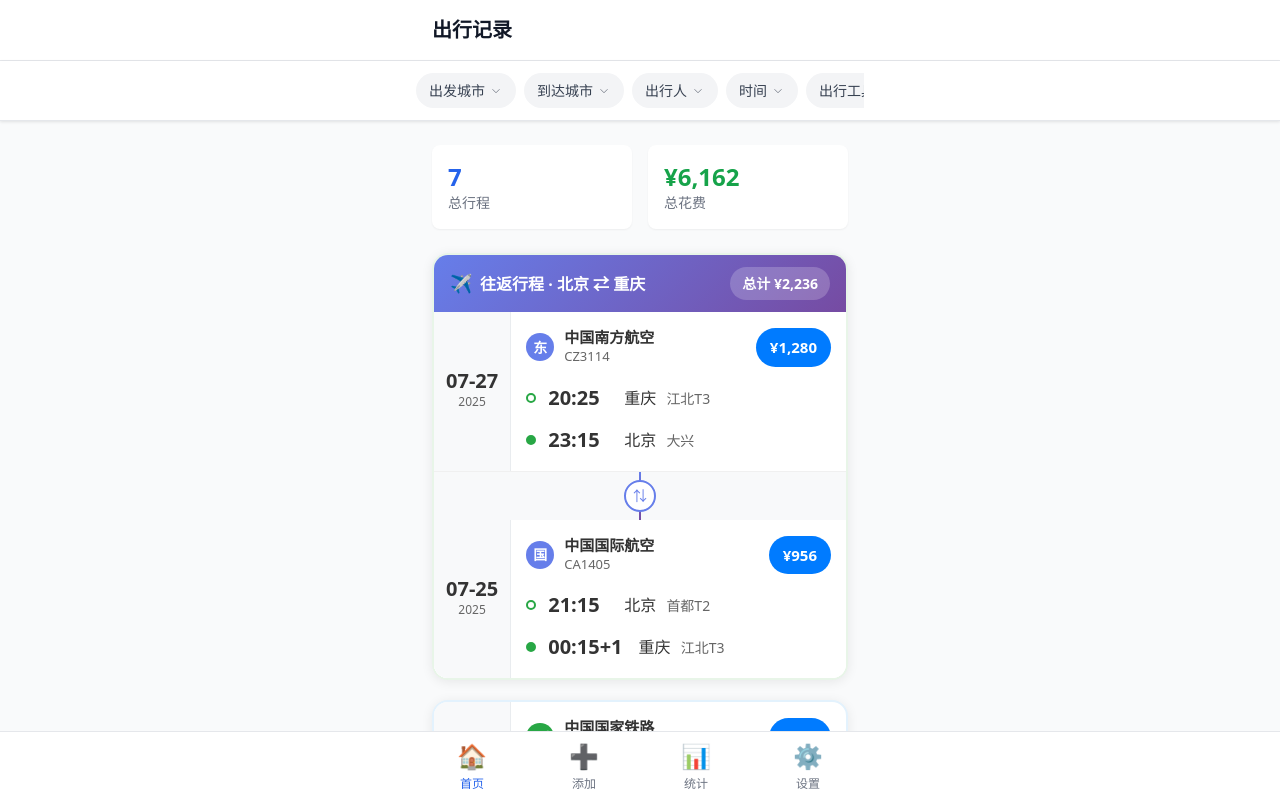
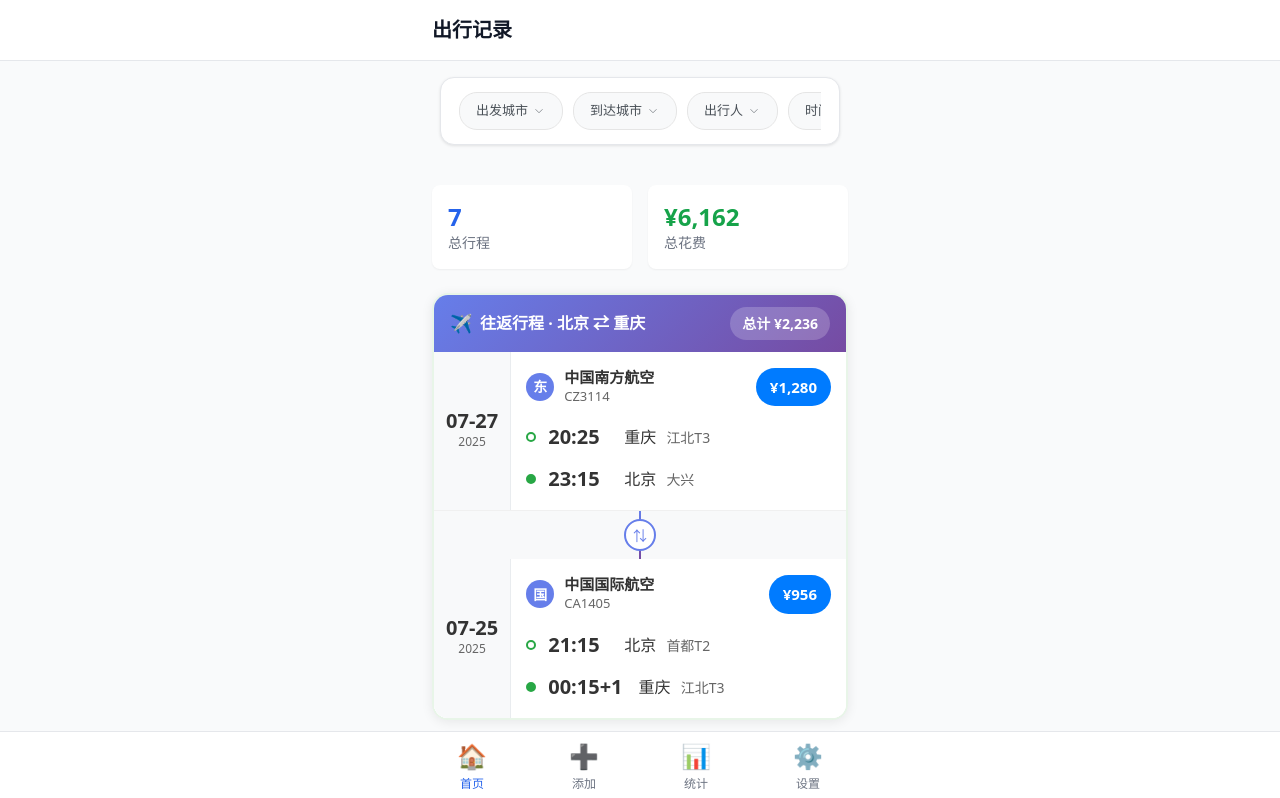
Before and after one commit to xiaoti12/simple_transport, a Vue app: page / in a window 1280 px wide. Shown: the top 798 px of the page. Built offline with nearby package versions, Linux system fonts and the light colour scheme.

Commit message:
优化PC样式

```diff
--- a/src/components/TripFilter.vue
+++ b/src/components/TripFilter.vue
@@ -395,13 +395,11 @@
 }
 
 .filter-bar {
-  background: white;
-  border-bottom: 1px solid #e5e7eb;
-  padding: 12px 16px;
+  background: #f9fafb;
+  padding: 14px 16px;
   position: sticky;
   top: 0;
   z-index: 101;
-  box-shadow: 0 1px 3px rgba(0, 0, 0, 0.1);
 }
 
 .filter-bar-content {
@@ -409,8 +407,13 @@
   margin: 0 auto;
   display: flex;
   align-items: center;
-  justify-content: space-between;
-  gap: 12px;
+  justify-content: flex-start;
+  gap: 8px;
+  padding: 12px 16px;
+  background: white;
+  border-radius: 12px;
+  box-shadow: 0 1px 3px rgba(0, 0, 0, 0.1);
+  border: 1px solid #e5e7eb;
 }
 
 .filter-items {
@@ -431,26 +434,29 @@
   display: flex;
   align-items: center;
   gap: 4px;
-  padding: 6px 12px;
-  background: #f3f4f6;
-  border-radius: 20px;
+  padding: 8px 14px;
+  background: #f8f9fa;
+  border-radius: 22px;
   cursor: pointer;
   white-space: nowrap;
-  font-size: 14px;
-  color: #374151;
+  font-size: 13px;
+  color: #495057;
   transition: all 0.2s ease;
-  border: 1px solid transparent;
+  border: 1px solid #e5e5e5;
   flex-shrink: 0;
+  font-weight: 500;
 }
 
 .filter-item:hover {
-  background: #e5e7eb;
+  background: #f0f0f0;
+  border-color: #d5d5d5;
 }
 
 .filter-item.active {
-  background: #dbeafe;
-  color: #1d4ed8;
-  border-color: #3b82f6;
+  background: #e3f2fd;
+  color: #1565c0;
+  border-color: #2196f3;
+  font-weight: 600;
 }
 
 .filter-label {
@@ -479,34 +485,40 @@
 }
 
 .reset-button {
-  padding: 6px 12px;
-  background: #ef4444;
+  padding: 8px 16px;
+  background: #dc3545;
   color: white;
   border: none;
-  border-radius: 16px;
+  border-radius: 20px;
   font-size: 12px;
-  font-weight: 500;
+  font-weight: 600;
   cursor: pointer;
-  transition: background 0.2s ease;
+  transition: all 0.2s ease;
   flex-shrink: 0;
+  box-shadow: 0 1px 3px rgba(220, 53, 69, 0.2);
+  margin-left: auto;
 }
 
 .reset-button:hover {
-  background: #dc2626;
+  background: #c82333;
+  transform: translateY(-1px);
+  box-shadow: 0 2px 6px rgba(220, 53, 69, 0.3);
 }
 
 .filter-panel {
   position: absolute;
-  top: 100%;
-  left: 0;
-  right: 0;
+  top: calc(100% + 8px);
+  left: 50%;
+  transform: translateX(-50%);
+  width: 100%;
+  max-width: 440px;
   background: white;
   border: 1px solid #e5e7eb;
-  border-top: none;
-  max-height: 400px;
+  max-height: 380px;
   overflow-y: auto;
   z-index: 102;
-  box-shadow: 0 4px 6px -1px rgba(0, 0, 0, 0.1);
+  box-shadow: 0 8px 20px rgba(0, 0, 0, 0.15);
+  border-radius: 12px;
 }
 
 .filter-options {
@@ -522,20 +534,21 @@
 
 .options-grid {
   display: grid;
-  grid-template-columns: repeat(auto-fill, minmax(120px, 1fr));
-  gap: 8px;
+  grid-template-columns: repeat(auto-fill, minmax(110px, 1fr));
+  gap: 10px;
 }
 
 .option-item {
   display: flex;
   align-items: center;
   gap: 8px;
-  padding: 8px 12px;
-  border: 1px solid #e5e7eb;
-  border-radius: 8px;
+  padding: 10px 12px;
+  border: 1px solid #e9ecef;
+  border-radius: 10px;
   cursor: pointer;
   transition: all 0.2s ease;
-  background: white;
+  background: #ffffff;
+  font-size: 13px;
 }
 
 .option-item:hover {
@@ -577,10 +590,79 @@
   z-index: 99;
 }
 
+/* PC端优化 */
+@media (min-width: 768px) {
+  .filter-bar {
+    padding: 16px 20px;
+  }
+
+  .filter-bar-content {
+    max-width: 400px;
+    gap: 12px;
+    padding: 14px 18px;
+    border-radius: 14px;
+  }
+
+  .filter-items {
+    gap: 10px;
+  }
+
+  .filter-item {
+    padding: 8px 16px;
+    font-size: 13px;
+    border-radius: 18px;
+    min-height: 34px;
+  }
+
+  .filter-item.active {
+    background: #e3f2fd;
+    color: #1565c0;
+    border-color: #2196f3;
+    font-weight: 600;
+  }
+
+  .filter-item:hover:not(.active) {
+    background: #f5f5f5;
+    border-color: #d0d0d0;
+  }
+
+  .filter-panel {
+    max-width: 400px;
+    border-radius: 14px;
+    box-shadow: 0 12px 24px rgba(0, 0, 0, 0.12);
+  }
+
+  .filter-options {
+    padding: 20px;
+  }
+
+  .options-grid {
+    grid-template-columns: repeat(auto-fill, minmax(120px, 1fr));
+    gap: 12px;
+  }
+
+  .option-item {
+    padding: 11px 14px;
+    border-radius: 10px;
+    font-size: 13px;
+    min-height: 38px;
+  }
+
+  .reset-button {
+    padding: 9px 18px;
+    font-size: 13px;
+    border-radius: 18px;
+  }
+}
+
 /* 移动端优化 */
 @media (max-width: 480px) {
   .filter-bar {
-    padding: 10px 12px;
+    padding: 12px;
+  }
+
+  .filter-bar-content {
+    padding: 10px 14px;
   }
 
   .filter-items {
```
